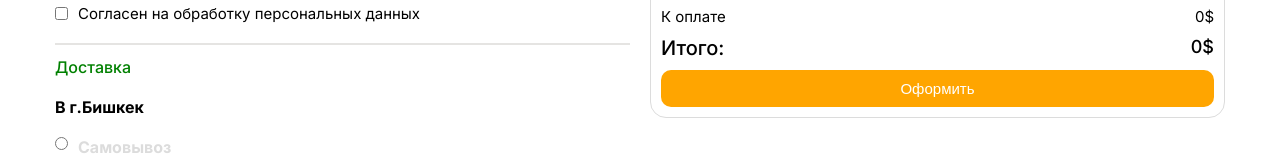
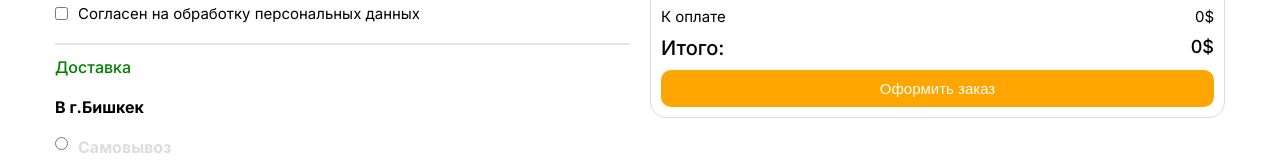
Before and after one commit to shamilmelis/korm-dlya-shivotnih, a React (Create React App) app: page /confirm-order in a window 1280 px wide. Shown: the part 472-632 px from the top of the page. Built offline with nearby package versions, Linux system fonts and the light colour scheme.

Commit message:
added total price block

```diff
--- a/src/Pages/ConfirmOrderPage/ConfirmOrderPage.js
+++ b/src/Pages/ConfirmOrderPage/ConfirmOrderPage.js
@@ -208,7 +208,7 @@ const ConfirmOrderPage = () => {
                                             }, 0)}$</span>
                                         </div>
                                         <div className={'admit_order_block'}>
-                                            <button className={'admit_order_btn'}>Оформить</button>
+                                            <button className={'admit_order_btn'}>Оформить заказ</button>
                                         </div>
                                     </div>
                                 </div>
```
